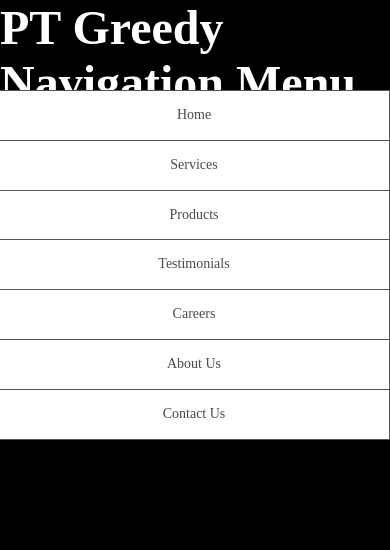
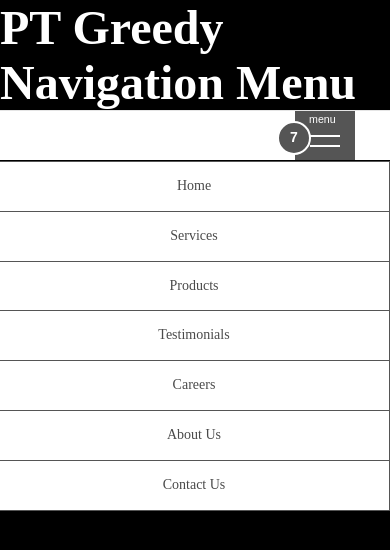
Before and after one commit to paulhtrott/pt-greedy-nav, a plain HTML site: page index.html in a window 390 px wide. Both pictures are taken after a click on the button 325 px from the left and 135 px from the top of the page. Drawn offline with Linux system fonts and the light colour scheme.

Commit message:
Refactored css to put drop down in position on smaller screens

```diff
--- a/src/css/nav.menu.css
+++ b/src/css/nav.menu.css
@@ -145,7 +145,7 @@ ul.hidden-links {
   text-align: center;
   position: absolute;
   right: 0;
-  top: 68px;
+  top: 106px;
   z-index: 9998;
   width: 100%;
   border-bottom: 1px solid #555;
@@ -153,9 +153,9 @@ ul.hidden-links {
   border-right: 1px solid #555;
 }
 
-@media (max-width: 657px) {
+@media (max-width: 594px) {
   ul.hidden-links {
-    top: 90px;
+    top: 161px;
   }
 }
 
```
